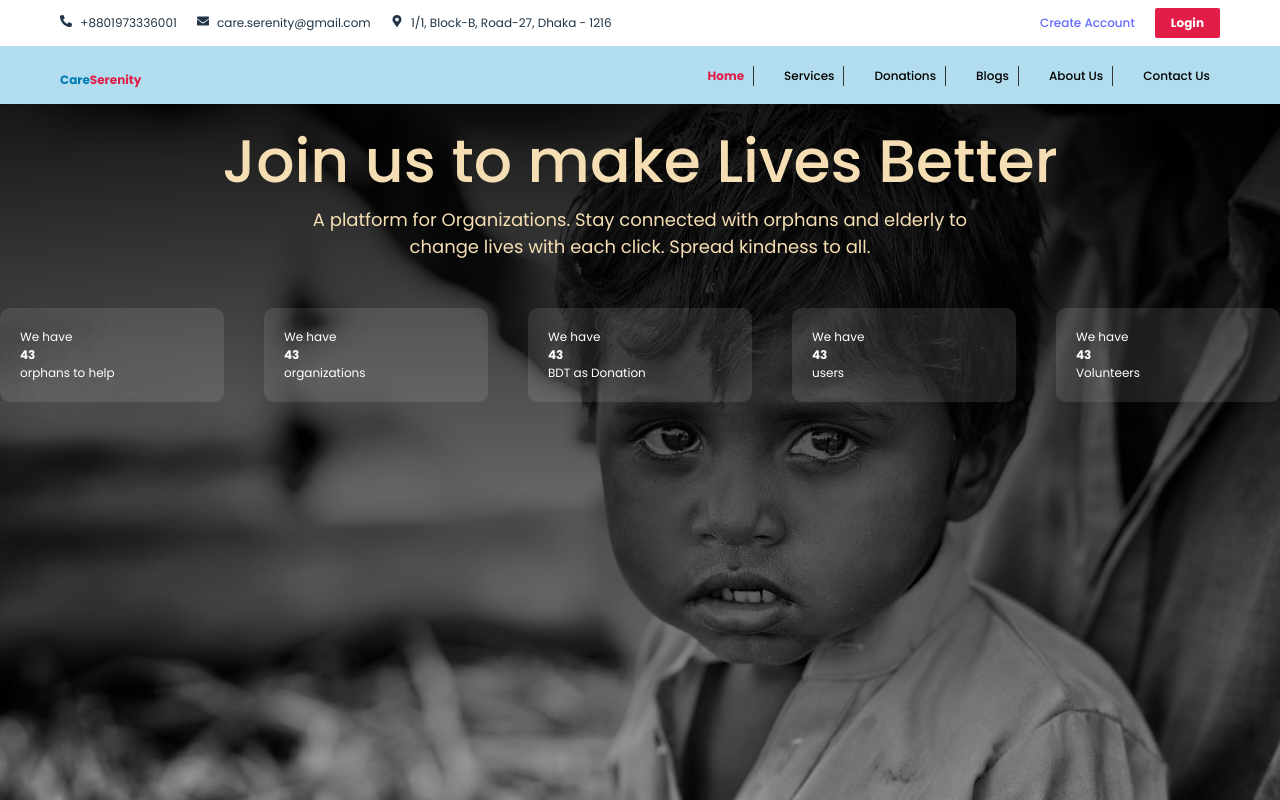
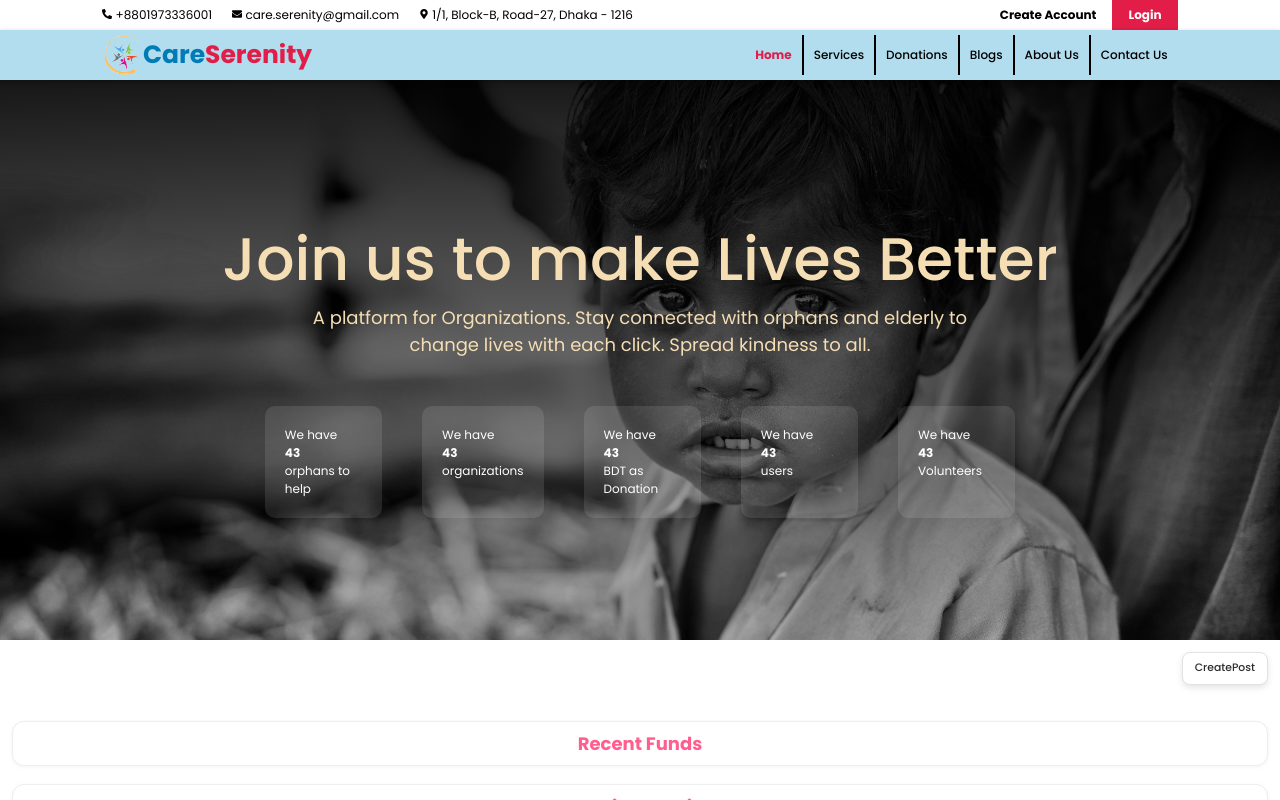
Before and after one commit to sowrin-paul/CareSerenity, a React (Vite) app in the folder frontend/: page /u_home in a window 1280 px wide. Shown: the top 800 px of the page. Built offline with nearby package versions, Linux system fonts and the light colour scheme.

Commit message:
frontend optimized and restyled

```diff
--- a/frontend/src/components/Footer.jsx
+++ b/frontend/src/components/Footer.jsx
@@ -4,30 +4,30 @@ import style from '../css/Footer.module.css';
 const Footer = () => {
   return (
     <div>
-      <footer class={style.footer}>
-            <div class={style.footer__container}>
-                <div class={style.footer__content}>
+      <footer className={style.footer}>
+            <div className={style.footer__container}>
+                <div className={style.footer__content}>
                     <h4>SUBSCRIBE TO GET THE LATEST NEWS</h4>
                     <p>
                         We recommend you to subscribe to our page. Enter your email to
                         get our daily updates.
                     </p>
                 </div>
-                <div class={style.footer__form}>
+                <div className={style.footer__form}>
                     <form action="">
                         <input type="text" placeholder="Enter your email" />
                         <button>Subscribe</button>
                     </form>
                 </div>
             </div>
-            <div class={style.footer__bar}>
-                <div class={style.footer__logo}>
+            <div className={style.footer__bar}>
+                <div className={style.footer__logo}>
                     <h4><a href="#">CareSerenity.ORG</a></h4>
                     <p>Copyright © 2023 Web Design Mastery. All rights reserved.</p>
                 </div>
-                <ul class={style.footer__nav}>
-                    <li class={style.footer__link}><a href="#">Partnership</a></li>
-                    <li class={style.footer__link}><a href="#">Privacy Policy</a></li>
+                <ul className={style.footer__nav}>
+                    <li className={style.footer__link}><a href="#">Partnership</a></li>
+                    <li className={style.footer__link}><a href="#">Privacy Policy</a></li>
                 </ul>
             </div>
         </footer>
--- a/frontend/src/components/LandingPage.jsx
+++ b/frontend/src/components/LandingPage.jsx
@@ -117,7 +117,7 @@ const LandingPage = () => {
             <h2 id="highlight" className={styles.highlight}>Blog</h2>
             <p>Lorem ipsum dolor sit amet, consectetur adipiscing elit. Mauris ipsum sit nibh amet egestas tellus.</p>
         </div>
-        <div class="cards-container">
+        <div className="cards-container">
         </div>
       </div>
       <div id="line" className={styles.line}></div>
--- a/frontend/src/components/Navbar.jsx
+++ b/frontend/src/components/Navbar.jsx
@@ -1,11 +1,12 @@
 import React from 'react';
+import Logo from '../assets/Logo.png';
 import styles from '../css/Navbar.module.css';
 
 const Navbar = () => {
     return (
         <div className={styles.navbar}>
             <div className={styles["logo-container"]}>
-                {/* <img src="" alt="Logo" className="logo" /> */}
+                <img src={Logo} className={styles.logo} alt="Logo" />
                 <div className={styles.brand}>
                     <span className={styles.care}>Care</span>
                     <span className={styles.serenity}>Serenity</span>
--- a/frontend/src/css/Hero.module.css
+++ b/frontend/src/css/Hero.module.css
@@ -9,36 +9,43 @@ body {
   }
 
   .hero {
-    height: 100vh;
-    background-image: linear-gradient(to bottom,
-            rgba(0, 0, 0, 0.9),
-            rgba(0, 0, 0, 0.3)),
-        url("../assets/bg_1.jpeg");
+    display: flex;
+    align-items: center;
+    justify-content: center;
+    flex-direction: column;
+    margin-top: 80px;
+    height: 70vh;
     background-position: center center;
     background-size: cover;
     background-repeat: no-repeat;
-    animation: changeBackground 15s linear infinite;
+    animation: changeBackground 15s ease-in-out infinite;
 }
 @keyframes changeBackground {
+    0% {
+      background-image: linear-gradient(to bottom,
+              rgba(0, 0, 0, 0.9),
+              rgba(0, 0, 0, 0.3)),
+          url("../assets/bg_2.jpg");
+  }
   25% {
       background-image: linear-gradient(to bottom,
               rgba(0, 0, 0, 0.9),
               rgba(0, 0, 0, 0.3)),
-          url("../assets/bg_2.jpg");
+          url("../assets/bg_3.jpg");
   }
 
   50% {
       background-image: linear-gradient(to bottom,
               rgba(0, 0, 0, 0.9),
               rgba(0, 0, 0, 0.3)),
-          url("../assets/bg_3.jpg");
+          url("../assets/bg_4.jpg");
   }
 
   75% {
       background-image: linear-gradient(to bottom,
               rgba(0, 0, 0, 0.9),
               rgba(0, 0, 0, 0.3)),
-          url("../assets/bg_4.jpg");
+          url("../assets/bg_1.jpg");
   }
 
   100% {
--- a/frontend/src/css/LandingPage.module.css
+++ b/frontend/src/css/LandingPage.module.css
@@ -7,47 +7,6 @@ body {
   h1, h2, h3 {
     margin: 0;
   }
-
-  .hero {
-    height: 100vh;
-    background-image: linear-gradient(to bottom,
-            rgba(0, 0, 0, 0.9),
-            rgba(0, 0, 0, 0.3)),
-        url("../assets/bg_1.jpeg");
-    background-position: center center;
-    background-size: cover;
-    background-repeat: no-repeat;
-    animation: changeBackground 15s linear infinite;
-}
-@keyframes changeBackground {
-  25% {
-      background-image: linear-gradient(to bottom,
-              rgba(0, 0, 0, 0.9),
-              rgba(0, 0, 0, 0.3)),
-          url("../assets/bg_2.jpg");
-  }
-
-  50% {
-      background-image: linear-gradient(to bottom,
-              rgba(0, 0, 0, 0.9),
-              rgba(0, 0, 0, 0.3)),
-          url("../assets/bg_3.jpg");
-  }
-
-  75% {
-      background-image: linear-gradient(to bottom,
-              rgba(0, 0, 0, 0.9),
-              rgba(0, 0, 0, 0.3)),
-          url("../assets/bg_4.jpg");
-  }
-
-  100% {
-      background-image: linear-gradient(to bottom,
-              rgba(0, 0, 0, 0.9),
-              rgba(0, 0, 0, 0.3)),
-          url("../assets/bg_1.jpeg");
-  }
-}
 .section__container {
   padding: 2rem 0rem 2rem 0rem;
 }
--- a/frontend/src/css/Navbar.module.css
+++ b/frontend/src/css/Navbar.module.css
@@ -1,55 +1,79 @@
 
 .navbar {
-    position: relative;
-    top: 0;
+    position: fixed;
+    top: 30px;
     left: 0;
     width: 100%;
+    height: 50px;
     background-color: #b2ddee;
     display: flex;
     align-items: center;
     justify-content: space-between;
-    padding: 10px 60px;
+    padding: 0px 8%;
     box-sizing: border-box;
     font-family: Arial, sans-serif;
-    z-index: 9999;
+    z-index: 10000;
+    padding: 5px 8%;
+    box-shadow: 0 2px 5px rgba(0, 0, 0, 0.3);
   }
 
 
   .navbar .logo-container {
     display: flex;
     align-items: center;
+    transition: all 0.3s ease-in-out;
   }
 
-  .navbar .logo {
+  .navbar .logo-container:hover{
+    cursor: pointer;
+    scale: 1.1;
+    transition: all 0.3s ease-in-out;
+  }
+
+  .navbar .logo-container .logo {
     height: 40px;
-    margin-right: 10px;
   }
 
   .navbar .brand {
-    font-size: 24px;
     font-weight: bold;
+    display: flex;
   }
 
   .navbar .brand .care {
+    font-size: 25px !important;
     color: #007bb6;
   }
 
   .navbar .brand .serenity {
+    font-size: 25px !important;
     color: #e11d48;
   }
 
   .navbar .nav-links {
     display: flex;
     align-items: center;
-    gap: 20px;
+    height: 100%;
   }
 
   .navbar .nav-links a {
+    display: flex;
+    align-items: center;
+    justify-content: center;
+    height: 100%;
     text-decoration: none;
     color: #000;
     font-weight: 500;
     position: relative;
     padding: 0 10px;
+    border-right: 2px solid black;
+    transition: all 0.3s ease-in-out;
+  }
+
+  .navbar .nav-links a:hover {
+    color: #0377ad;
+    scale: 1.1;
+    transition: all 0.3s ease-in-out;
+    background-color: #4648495d;
   }
 
   .navbar .nav-links a.active {
@@ -57,13 +81,6 @@
     font-weight: bold;
   }
 
-  .navbar .nav-links a:not(:last-child)::after {
-    content: "";
-    position: absolute;
-    right: 0;
-    height: 20px;
-    width: 1px;
-    background-color: #333;
-    top: 50%;
-    transform: translateY(-50%);
-  }
+  .nav-links a:last-child {
+    border-right: none;
+}
--- a/frontend/src/css/Topbar.module.css
+++ b/frontend/src/css/Topbar.module.css
@@ -1,34 +1,50 @@
 .topbar {
+    position: fixed;
+    top: 0;
+    left: 0;
     width: 100%;
     background-color: white;
-    border-bottom: 2px solid #b2ddee;
     display: flex;
     justify-content: space-between;
     align-items: center;
     font-family: Arial, sans-serif;
     font-size: 14px;
+    color: black;
+    padding: 0px 8%;
+    height: 30px;
+    z-index: 10000;
   }
 
   .contact-info {
-    padding: 8px 60px;
     display: flex;
     gap: 20px;
     align-items: center;
   }
 
   .contact-info .icon {
-    margin-right: 5px;
+    height: 10px;
+    width: 10px;
   }
 
   .account-actions {
-    padding: 8px 60px;
     display: flex;
     align-items: center;
-    gap: 20px;
   }
 
-  .account-actions:hover{
-    cursor:pointer;
+  .account-actions a{
+    color: #000;
+    font-weight: bold;
+    padding: 6px 16px;
+  }
+
+  .account-actions a:hover{
+    background-color: #0099cc;
+    color: white;
+    border: none;
+    padding: 6px 16px;
+    font-weight: bold;
+    cursor: pointer;
+    border-radius: 0px;
   }
 
   .login-btn {
@@ -37,6 +53,6 @@
     border: none;
     padding: 6px 16px;
     font-weight: bold;
-    border-radius: 2px;
     cursor: pointer;
+    border-radius: 0px;
   }
```
Also changed, not shown: frontend/src/assets/Logo.png (added).
